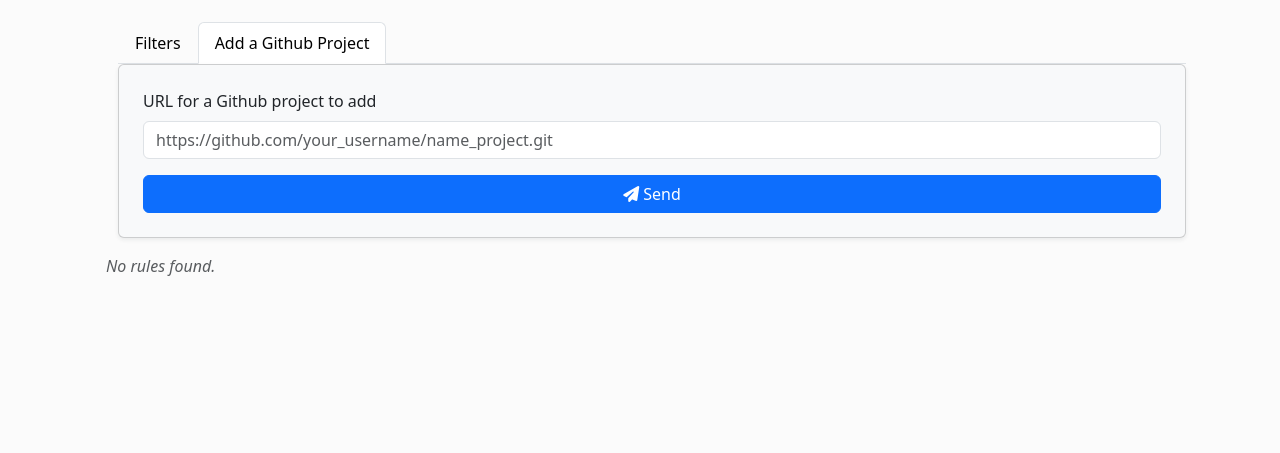
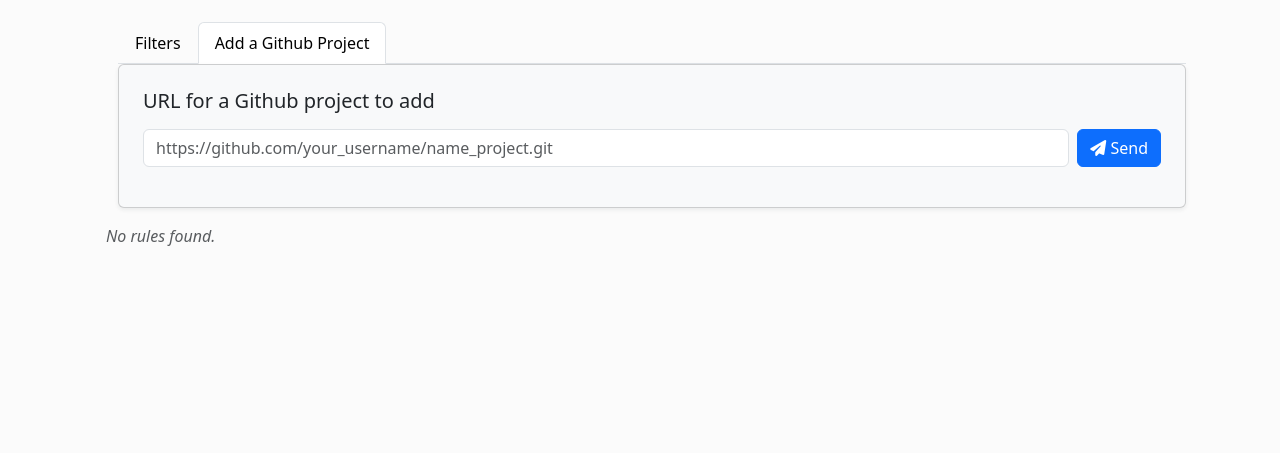
Before and after one commit to ngsoti/rulezet-core, a Flask app: page /rule/rules_list in a window 1280 px wide, after a click on "Add a Github Project". Shown: the part 174-627 px from the top of the page. Run offline with Flask 3, Linux system fonts and the light colour scheme; the visitor is signed in with stand-in values (Sample User, id 1); data that the repository does not hold is empty; some libraries are stand-ins or nearby versions.

Commit message:
fix: [style nav tab] fix differents styles for rules list

```diff
--- a/app/templates/rule/rules_list.html
+++ b/app/templates/rule/rules_list.html
@@ -22,23 +22,24 @@
   <div class="tab-content" id="myTabContent">
     <div class="tab-pane fade" id="addProject" role="tabpanel" aria-labelledby="addProject-tab">
       <div class="card p-4 shadow-sm bg-light mb-3">
-        <form method="POST" action="{{ url_for('rule.test_yara_python_url') }}">
+        <h5><label for="url" class="form-label">URL for a Github project to add</label></h5>
+        <form method="POST" action="{{ url_for('rule.test_yara_python_url') }}" class="d-flex">
           <input type="hidden" name="csrf_token" value="{{ csrf_token() }}"/>
-          <div class="mb-3">
-            <label for="url" class="form-label">URL for a Github project to add</label>
-            <div class="input-group">
-              <input type="text" name="url" class="form-control" id="url" placeholder="https://github.com/your_username/name_project.git" required>
-            </div>
+          <div class="mb-3 flex-grow-1 me-2">
+            <input type="text" name="url" class="form-control" id="url" placeholder="https://github.com/your_username/name_project.git" required>
           </div>
-          <button type="submit" class="btn btn-primary w-100">
-            <i class="fas fa-paper-plane"></i> Send
-          </button>
+          <div class="d-flex align-items-center" style="height: 100%;">
+            <button type="submit" class="btn btn-primary" style="max-width: fit-content; height: 100%;">
+              <i class="fas fa-paper-plane"></i> Send
+            </button>
+          </div>
         </form>
       </div>
+
     </div>
 
     <div class="tab-pane fade show active" id="filters" role="tabpanel" aria-labelledby="filters-tab">
-      <div class="card p-4 shadow-sm bg-light">
+      <div class="card p-4 shadow-sm bg-light mb-3" >
         <h5 class="mb-4">Filters</h5>
         <div class="row g-3">
           <div class="col-md-4">
```
